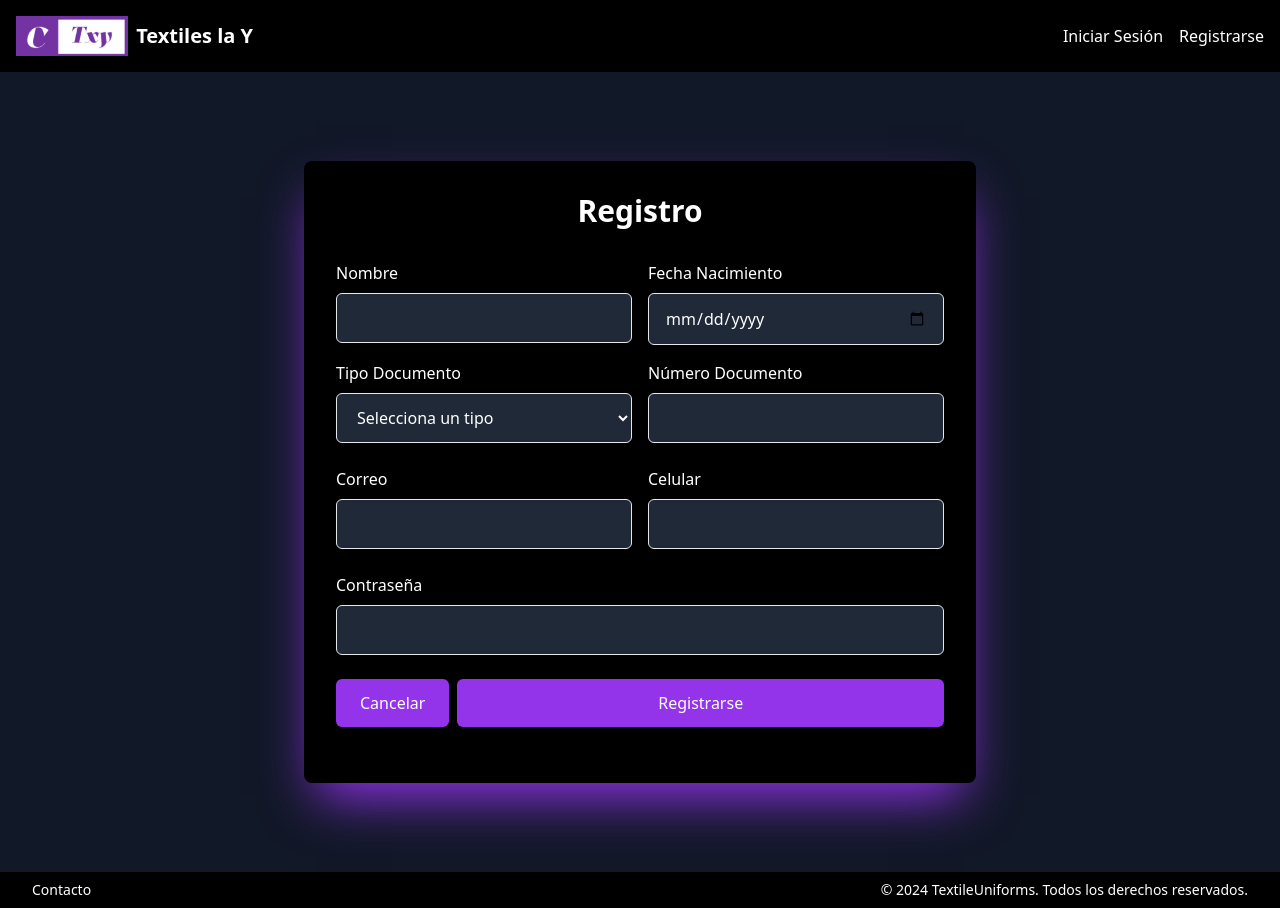
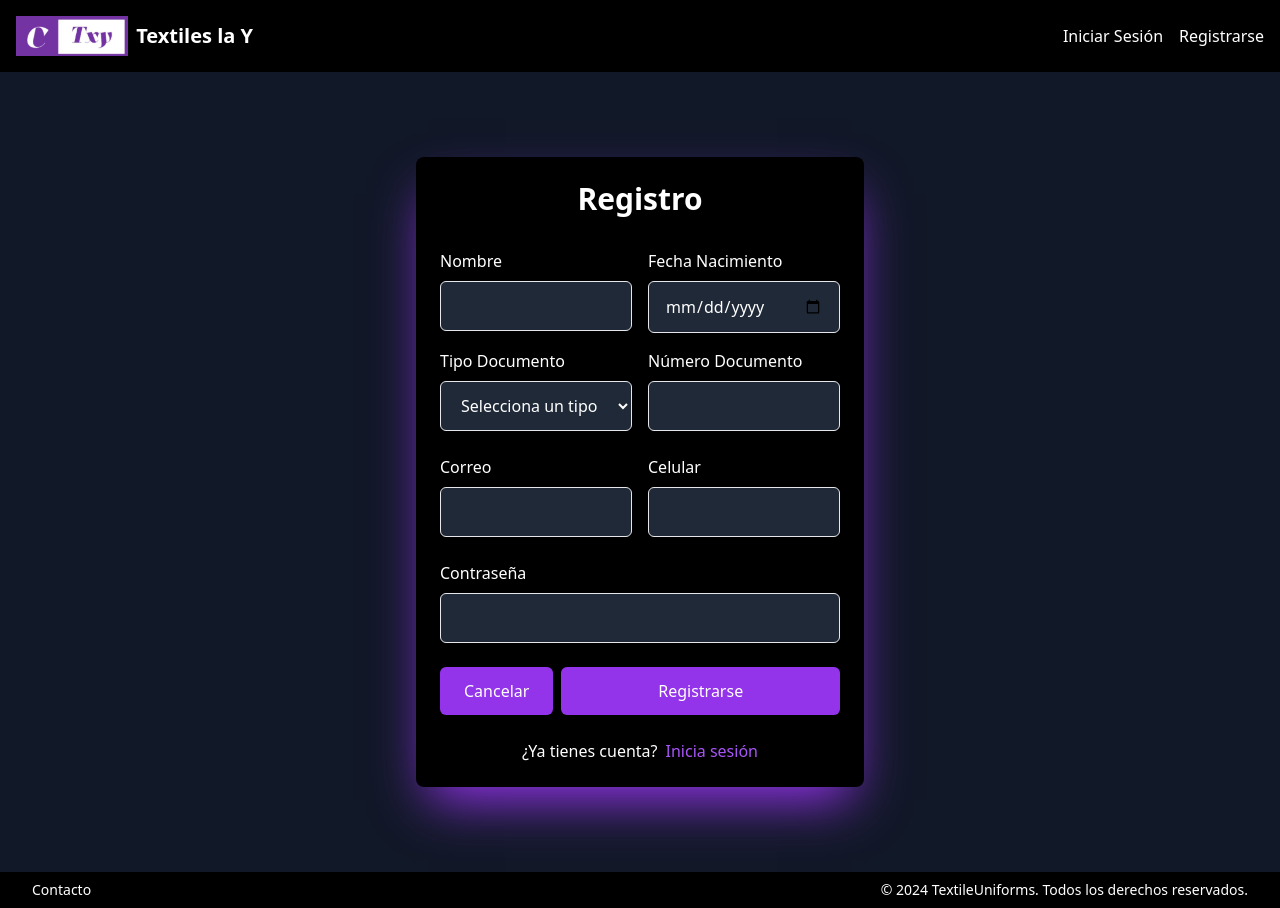
Before and after one commit to dcespedes1/CTXL, a React (Create React App) app in the folder FrontEnd/: page /login in a window 1280 px wide. Built offline with nearby package versions, Linux system fonts and the light colour scheme.

Commit message:
rutas y Form Registro

```diff
--- a/FrontEnd/src/App.js
+++ b/FrontEnd/src/App.js
@@ -28,7 +28,8 @@ function App() {
 
         {/* Rutas principales */}
         <Routes>
-          <Route path="/index" element={<><Navbar2 /> <Index /></>} />
+          <Route path="/" element={<><Navbar2 /> <Index /></>} /> {/* Ruta principal */}
+          <Route path="/index" element={<><Navbar2 /><Index /></>} />
           <Route path="/singIn" element={<><Navbar2 /><SignIn /></>} /> {/* Corregido */}
           <Route path="/login" element={<><Navbar2 /><Login /></>} />
 
@@ -64,7 +65,6 @@ function App() {
             </div>
           } />
 
-
           <Route path="/contact" element={<Contact />} /> {/* Corregido a "/contact" */}
         </Routes>
 
--- a/FrontEnd/src/pages/login.jsx
+++ b/FrontEnd/src/pages/login.jsx
@@ -49,7 +49,7 @@ function Registro() {
 
   return (
     <div className="flex justify-center items-center h-screen bg-gray-900">
-      <div className="w-full max-w-2xl bg-black p-8 rounded-lg shadow-2xl shadow-purple-600/100">
+      <div className="w-full max-w-md bg-black p-6 rounded-lg shadow-2xl shadow-purple-600/100"> {/* Cambiado a max-w-md y padding reducido */}
         <h2 className="text-3xl font-bold mb-8 text-center text-white">Registro</h2>
 
         <form onSubmit={store}>
@@ -102,7 +102,6 @@ function Registro() {
                 value={NumeroDoc}
                 onChange={(e) => {
                   const value = e.target.value;
-                  // Filtrar solo números
                   if (/^\d*$/.test(value) && value.length <= 10) {
                     setNumeroDoc(value);
                   }
@@ -134,7 +133,6 @@ function Registro() {
                 value={celular}
                 onChange={(e) => {
                   const value = e.target.value;
-                  // Filtrar solo números
                   if (/^\d*$/.test(value) && value.length <= 10) {
                     setCelular(value);
                   }
@@ -168,10 +166,15 @@ function Registro() {
             </Link>
             <button
               type="submit"
-              className="w-full ml-2 bg-purple-600 text-white py-3 rounded-md hover:bg-purple-700 transition duration-200"
+              className="w-full ml-2 bg-purple-600 text-white py-3 rounded-md hover:bg-purple-700 transition duration=200"
             >
               Registrarse
             </button>
+          </div>
+
+          <div className="mt-4 text-center text-white">
+            <span>¿Ya tienes cuenta?</span>
+            <Link to="/singin" className="ml-2 text-purple-500 hover:underline">Inicia sesión</Link>
           </div>
         </form>
       </div>
```
